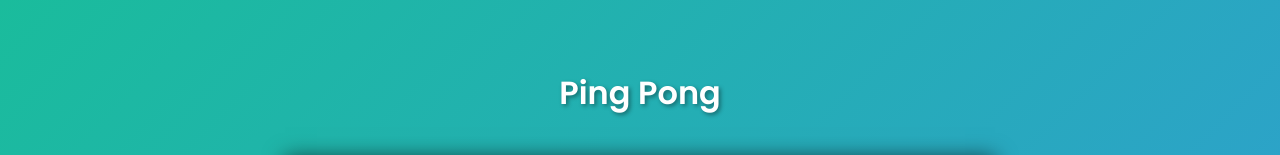
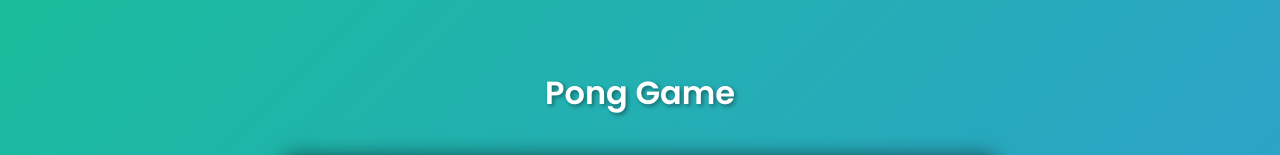
Before and after one commit to sandeepsaha522/Ping-Pong, a plain HTML site: page index.html in a window 1280 px wide. Shown: the top 155 px of the page. Drawn offline with Linux system fonts and the light colour scheme.

Commit message:
commit changes

```diff
--- a/index.html
+++ b/index.html
@@ -4,11 +4,13 @@
     <meta charset="UTF-8">
     <meta http-equiv="X-UA-Compatible" content="IE=edge">
     <meta name="viewport" content="width=device-width, initial-scale=1.0">
-    <title>Ping Pong</title>
+    <title>Pong Game</title>
     <link rel="stylesheet" href="style.css">
+    <!-- Add favicon link -->
+    <link rel="icon" href="favicon.png" type="image/png">
 </head>
 <body>
-    <h1>Ping Pong</h1>
+    <h1>Pong Game</h1>
     <canvas></canvas>
     <p>Control the left player by using up and down arrow keys</p>
     <audio id="hitSound" src="hit.wav"></audio>
```
Also changed, not shown: favicon.png (added).
